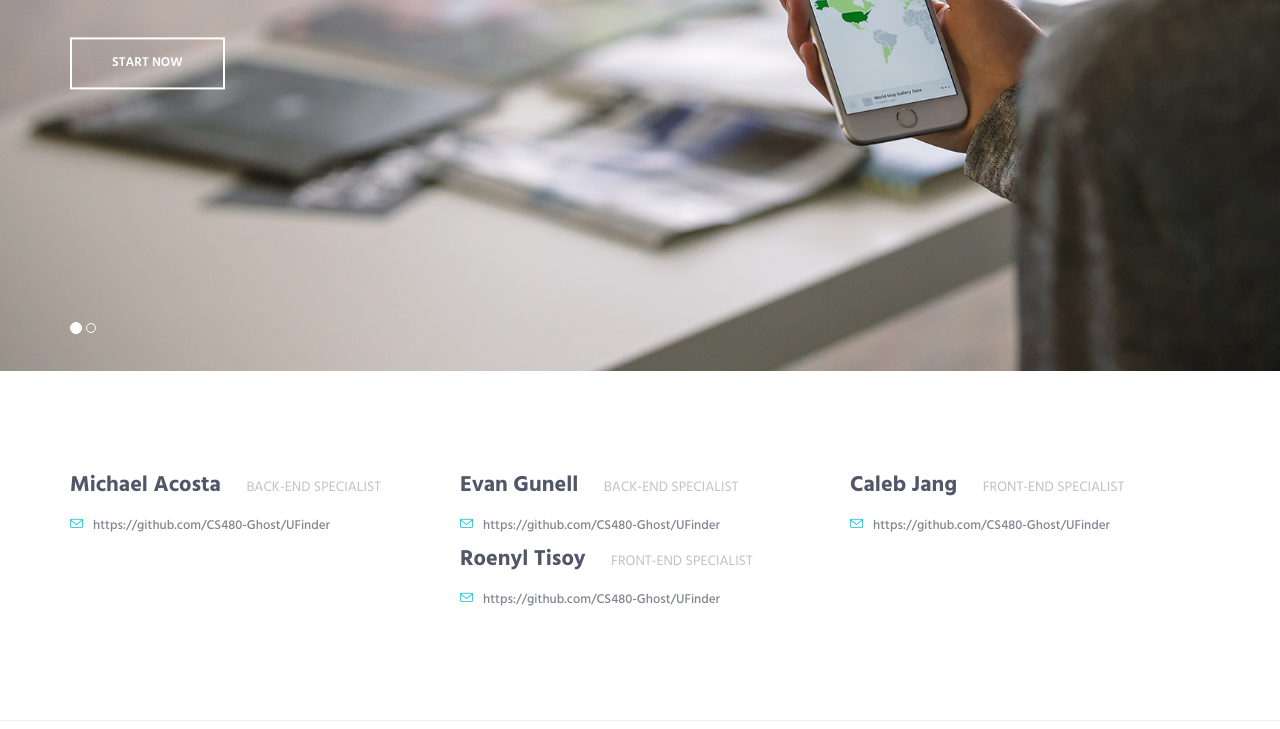
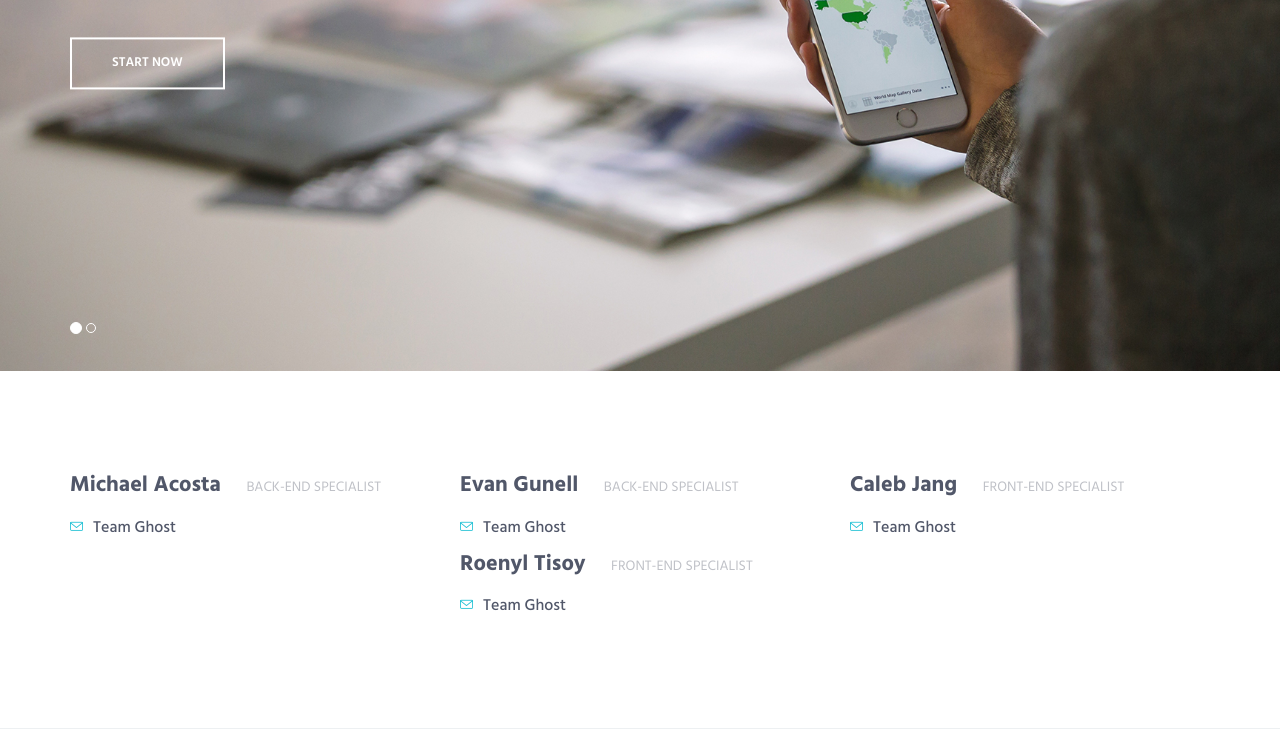
Before and after one commit to CS480-Ghost/UFinder, a plain HTML site: page WebContent/HTML/index.html in a window 1280 px wide. Shown: the part 429-1158 px from the top of the page. Drawn offline with Linux system fonts and the light colour scheme; some packages are replaced by stand-ins of ours.

Commit message:
modified Meet the Team section

```diff
--- a/WebContent/HTML/index.html
+++ b/WebContent/HTML/index.html
@@ -3,12 +3,7 @@
     Project:        Metronic "Aitonepage" Frontend Freebie - Responsive HTML Template Based On Twitter Bootstrap 3.3.4
     Version:        1.0
     Author:         KeenThemes
-    Primary use:    Corporate, Business Themes.
-    Email:          support@keenthemes.com
-    Follow:         http://www.twitter.com/keenthemes
-    Like:           http://www.facebook.com/keenthemes
-    Website:        http://www.keenthemes.com
-    Premium:        Premium Metronic Admin Theme: http://themeforest.net/item/metronic-responsive-admin-dashboard-template/4021469?ref=keenthemes
+    Modified: 		TeamGhost (Members: Michael Acosta, Evan Gunell, Caleb Jang, Roenyl Tisoy)
 ================================== -->
 <html lang="en" class="no-js">
     <!-- BEGIN HEAD -->
@@ -266,7 +261,7 @@
                             <h3><a href="#">Michael Acosta</a> <span class="text-uppercase margin-l-20">Back-End Specialist</span></h3>
                             <!-- ROE EDIT<p>Lorem ipsum dolor sit amet consectetur adipiscing elit sed tempor incdidunt ut laboret dolor magna ut consequat siad esqudiat dolor</p> -->
                             <ul class="list-unstyled contact-list">
-                                <li><i class="margin-r-10 color-base icon-envelope"></i>https://github.com/CS480-Ghost/UFinder</li>
+                                <li><i class="margin-r-10 color-base icon-envelope"></i><a href="https://github.com/CS480-Ghost/UFinder">Team Ghost</a></li>
                             </ul>
                         </div>
                         <!-- End Contact List -->
@@ -276,7 +271,7 @@
                             <h3><a href="#">Evan Gunell</a> <span class="text-uppercase margin-l-20">Back-End Specialist</span></h3>
                             <!-- ROE EDIT<p>Lorem ipsum dolor sit amet consectetur adipiscing elit sed tempor incdidunt ut laboret dolor magna ut consequat siad esqudiat dolor</p>-->
                             <ul class="list-unstyled contact-list">
-                                <li><i class="margin-r-10 color-base icon-envelope"></i>https://github.com/CS480-Ghost/UFinder</li>
+                                <li><i class="margin-r-10 color-base icon-envelope"></i><a href="https://github.com/CS480-Ghost/UFinder">Team Ghost</a></li>
                             </ul>
                         </div>
                         <!-- End Contact List -->
@@ -287,7 +282,7 @@
                             <h3><a href="#">Caleb Jang</a> <span class="text-uppercase margin-l-20">Front-End Specialist</span></h3>
                             <!-- ROE EDIT<p>Lorem ipsum dolor sit amet consectetur adipiscing elit sed tempor incdidunt ut laboret dolor magna ut consequat siad esqudiat dolor</p> -->
                             <ul class="list-unstyled contact-list">
-                                <li><i class="margin-r-10 color-base icon-envelope"></i>https://github.com/CS480-Ghost/UFinder</li>
+                                <li><i class="margin-r-10 color-base icon-envelope"></i><a href="https://github.com/CS480-Ghost/UFinder">Team Ghost</a></li>
                             </ul>
                         </div>
                         <!-- End Contact List -->
@@ -304,7 +299,7 @@
                             <h3><a href="#">Roenyl Tisoy</a> <span class="text-uppercase margin-l-20">Front-End Specialist</span></h3>
                             <!-- ROE EDIT<p>Lorem ipsum dolor sit amet consectetur adipiscing elit sed tempor incdidunt ut laboret dolor magna ut consequat siad esqudiat dolor</p> -->
                             <ul class="list-unstyled contact-list">
-                                <li><i class="margin-r-10 color-base icon-envelope"></i>https://github.com/CS480-Ghost/UFinder</li>
+                                <li><i class="margin-r-10 color-base icon-envelope"></i><a href="https://github.com/CS480-Ghost/UFinder">Team Ghost</a></li>
                             </ul>
                         </div>
                         <!-- End Contact List -->
```
